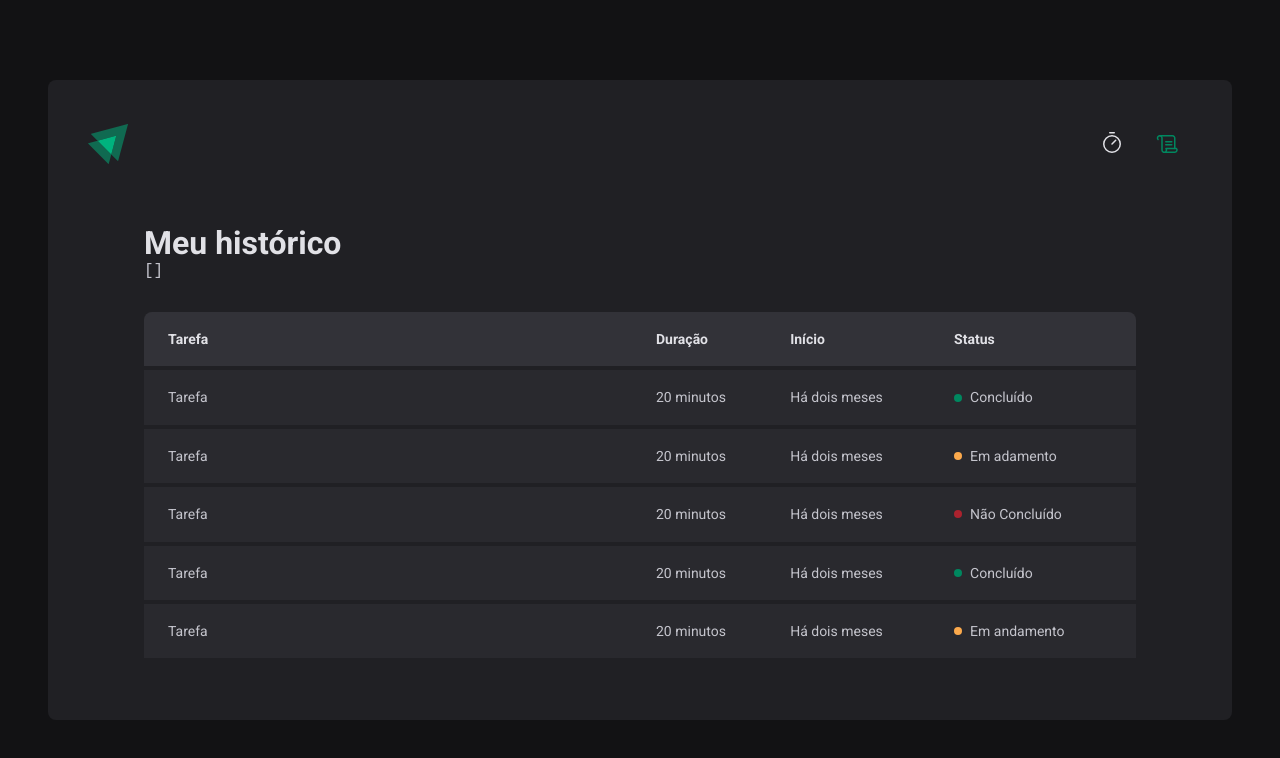
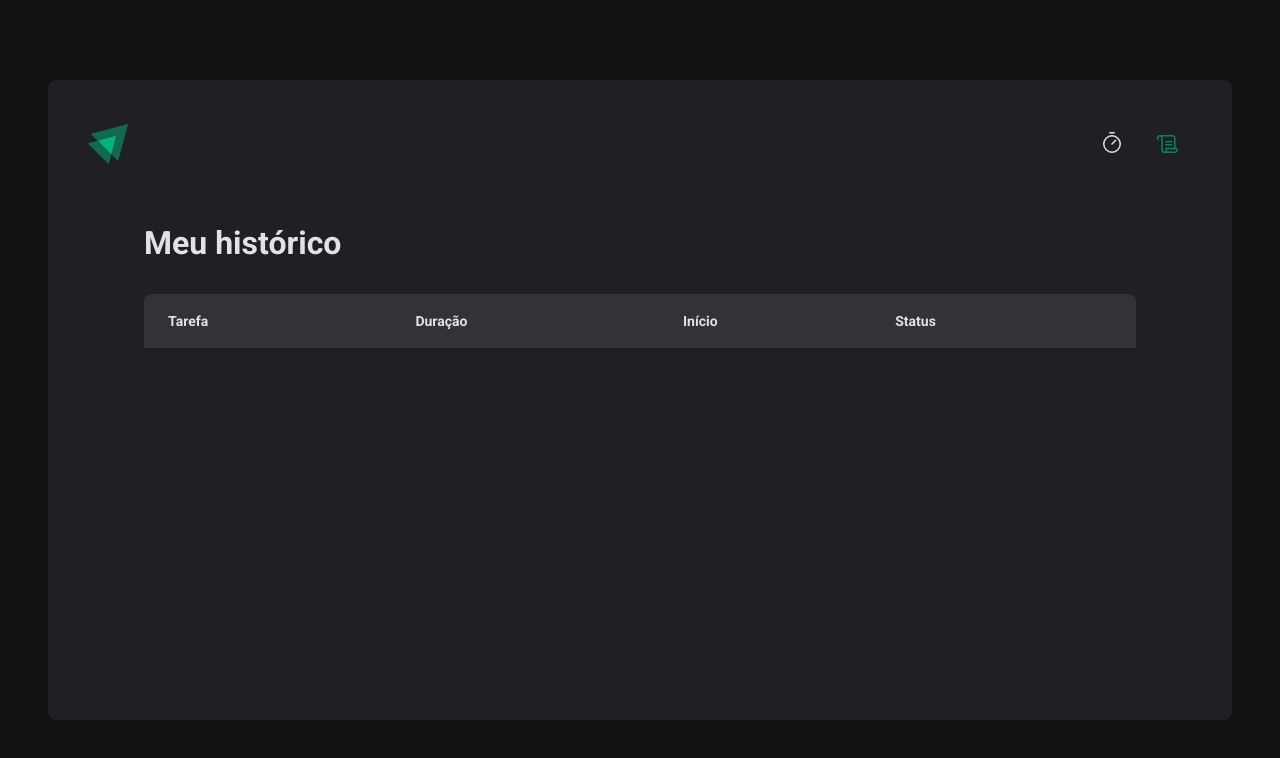
Before and after one commit to GabrielFerlima/Ignite-Timer-React, a React (Vite) app: page /history in a window 1280 px wide. Shown: the top 758 px of the page. Built offline with nearby package versions, Linux system fonts and the light colour scheme.

Commit message:
Adicionando histórico dinâmico em tempo real da aplicação

```diff
--- a/src/contexts/CyclesContext.tsx
+++ b/src/contexts/CyclesContext.tsx
@@ -70,7 +70,7 @@
         setActiveCycleId(id)
         setAmountSecondsPassed(0)
 
-        //reset();
+
     }
 
     function interruptCurrentCycle() {
--- a/src/pages/History/index.tsx
+++ b/src/pages/History/index.tsx
@@ -1,3 +1,4 @@
+import { CirclesFour } from "phosphor-react";
 import { useContext, useState } from "react";
 import { CyclesContext } from "../../contexts/CyclesContext";
 import { HistoryContainer, HistoryList, Status } from "./styles";
@@ -8,9 +9,6 @@
         <HistoryContainer>
             <h1>Meu histórico</h1>
 
-            <pre>
-                {JSON.stringify(cycles,null, 2)}
-            </pre>
             <HistoryList>
                 <table>
                 <thead>
@@ -22,46 +20,29 @@
                     </tr>
                 </thead>
                 <tbody>
-                    <tr>
-                        <td>Tarefa</td>
-                        <td>20 minutos</td>
-                        <td>Há dois meses</td>
-                        <td>
-                            <Status statusColor="green">Concluído</Status>
-                        </td>
-                    </tr>
-                    <tr>
-                        <td>Tarefa</td>
-                        <td>20 minutos</td>
-                        <td>Há dois meses</td>
-                        <td>
-                            <Status statusColor="yellow">Em adamento</Status>
-                        </td>
-                    </tr>
-                    <tr>
-                        <td>Tarefa</td>
-                        <td>20 minutos</td>
-                        <td>Há dois meses</td>
-                        <td>
-                            <Status statusColor="red">Não Concluído</Status>
-                        </td>
-                    </tr>
-                    <tr>
-                        <td>Tarefa</td>
-                        <td>20 minutos</td>
-                        <td>Há dois meses</td>
-                        <td>
-                            <Status statusColor="green">Concluído</Status>
-                        </td>
-                    </tr>
-                    <tr>
-                        <td>Tarefa</td>
-                        <td>20 minutos</td>
-                        <td>Há dois meses</td>
-                        <td>
+                {cycles.map(cycle => {
+                    return (
+                        <tr key={cycle.id}>
+                            <td>{cycle.task}</td>
+                            <td>{cycle.minutesAmount} minutos</td>
+                            <td>{cycle.startDate.toISOString()}</td>
+                            <td>
+                            {cycle.finishDate && (
+                            <Status statusColor="green">Concluído</Status>) }
+
+                            {cycle.interruptedDate && (
+                            <Status statusColor="red">Interrompido</Status>) }
+
+                            {!cycle.finishedDate && !cycle.interruptedDate && (
                             <Status statusColor="yellow">Em andamento</Status>
-                        </td>
-                    </tr>
+                             )}
+                            </td>
+
+
+                        </tr>
+                    )
+                })}
+
                 </tbody>
                 </table>
             </HistoryList>
--- a/src/pages/Home/index.tsx
+++ b/src/pages/Home/index.tsx
@@ -31,15 +31,19 @@
           },
     })
 
-    const {handleSubmit, watch, /*reset*/ } = newCycleForm
+    const {handleSubmit, watch, reset } = newCycleForm
 
+    function handleCreateNewCycle(data:NewCycleFormData ) {
+        createNewCycle(data)
+        reset()
+    }
 
-     const task = watch('task')
+    const task = watch('task')
     const isSubmitDisable = !task
 
     return (
         <HomeContainer>
-            <form onSubmit={handleSubmit(createNewCycle)} action="">
+            <form onSubmit={handleSubmit(handleCreateNewCycle)} action="">
                 <FormProvider {...newCycleForm}>
                 <NewCycleForm/>
                 </FormProvider>
```
